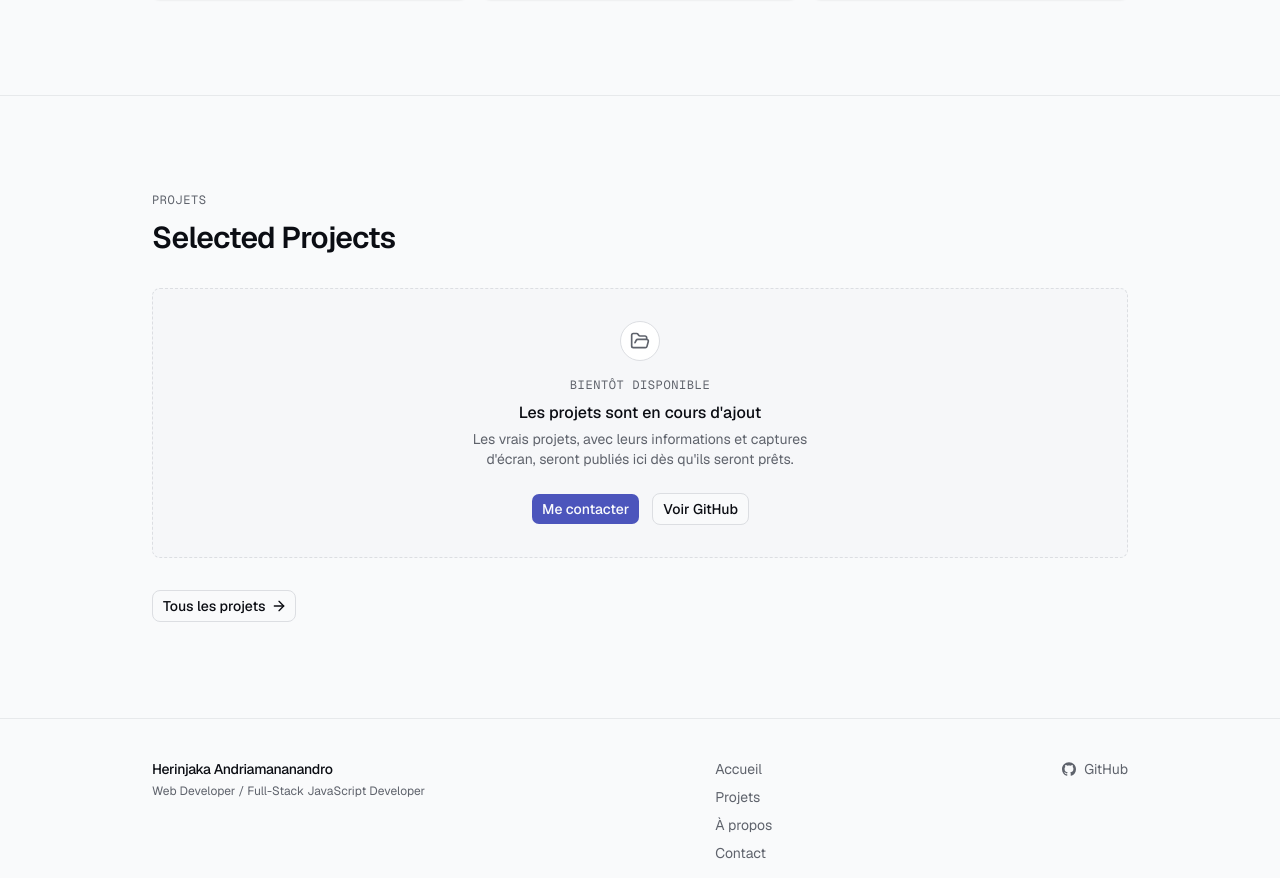
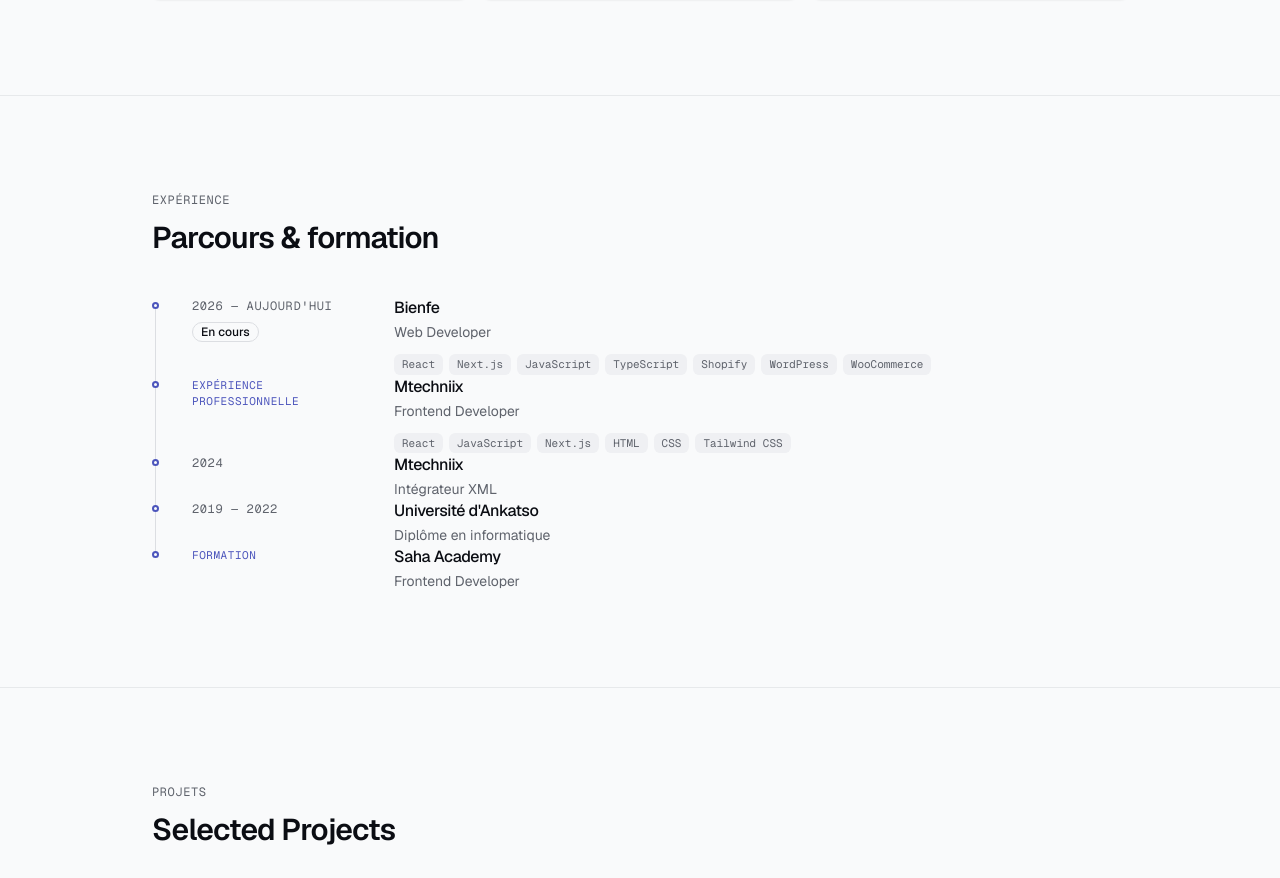
Before and after one commit to Persi02/portfolio-persi, a Next.js app: page / in a window 1280 px wide. Shown: the part 2033-2911 px from the top of the page. Built offline with nearby package versions, Linux system fonts and the light colour scheme.

Commit message:
Ajout de la timeline Experience et corrections de données (phase 10)

```diff
--- a/ai/TASKS.md
+++ b/ai/TASKS.md
@@ -7,8 +7,8 @@
 
 ## État d'avancement
 
-- **Phase actuelle :** 9 — Project Detail (terminée, en attente de validation pour la Phase 10 — Experience)
-- **Prochaine phase :** 10 — Experience
+- **Phase actuelle :** 10 — Experience (terminée, en attente de validation pour la Phase 11 — Services)
+- **Prochaine phase :** 11 — Services
 
 ---
 
@@ -129,10 +129,12 @@
 
 ## Phase 10 — Experience
 
-- [ ] Créer `src/data/experience.ts` (Bienfe, Mtechniix, Junior Dev, formations)
-- [ ] Créer la timeline Experience (entreprise, poste, période, description, technologies)
-- [ ] Marquer « 2026 — aujourd'hui » pour Bienfe
-- [ ] Vérifier qu'aucune information n'est inventée
+- [x] Vérifier `src/data/experience.ts` (Bienfe « 2026 — aujourd'hui » `current: true`, Mtechniix Frontend sans année, Mtechniix Intégrateur XML « 2024 », Université d'Ankatso, Saha Academy) — conforme spec §3–4, corrigé sur demande d'Herinjaka
+- [x] Créer la timeline Experience — `src/components/sections/experience.tsx` (server : ligne verticale + points, entrée = période (ou étiquette « Formation » si absente), badge « En cours », organisation h3, poste, description si présente, chips technologies)
+- [x] Marquer clairement « 2026 — aujourd'hui » pour Bienfe + badge « En cours »
+- [x] Afficher les technologies uniquement si pertinentes (chips masquées si liste vide ; aucune section vide)
+- [x] Ne pas transformer en CV détaillé (aucune description inventée — champ `description` absent des données)
+- [x] Vérifier : timeline lisible sur mobile (colonne simple + grille `sm:grid-cols-[170px_1fr]`), 5 entrées / 5 points / 4 traits (dernier masqué), 1 h1 et 4 h2 sur l'accueil
 
 ---
 
--- a/src/app/page.tsx
+++ b/src/app/page.tsx
@@ -1,4 +1,5 @@
 import { About } from "@/components/sections/about";
+import { Experience } from "@/components/sections/experience";
 import { Hero } from "@/components/sections/hero";
 import { Projects } from "@/components/sections/projects";
 import { Skills } from "@/components/sections/skills";
@@ -9,6 +10,7 @@
       <Hero />
       <About />
       <Skills />
+      <Experience />
       <Projects />
     </main>
   );
--- /dev/null
+++ b/src/components/sections/experience.tsx
@@ -0,0 +1,104 @@
+import { Badge } from "@/components/ui/badge";
+import { FadeIn } from "@/components/animations/fade-in";
+import {
+  StaggerContainer,
+  StaggerItem,
+} from "@/components/animations/stagger";
+import { experiences } from "@/data/experience";
+import type { ExperienceEntryType } from "@/types";
+
+const typeLabels: Partial<Record<ExperienceEntryType, string>> = {
+  work: "Expérience professionnelle",
+  education: "Formation",
+};
+
+export function Experience() {
+  if (experiences.length === 0) {
+    return null;
+  }
+
+  return (
+    <section className="border-t border-border/60">
+      <div className="mx-auto w-full max-w-5xl px-4 py-16 sm:px-6 lg:py-24">
+        <FadeIn>
+          <p className="font-mono text-xs uppercase tracking-wider text-muted-foreground">
+            Expérience
+          </p>
+          <h2 className="mt-3 text-2xl font-semibold tracking-tight text-balance sm:text-3xl">
+            Parcours &amp; formation
+          </h2>
+        </FadeIn>
+
+        <StaggerContainer className="mt-10">
+          <ol>
+            {experiences.map((entry, index) => {
+              const isLast = index === experiences.length - 1;
+
+              return (
+                <StaggerItem key={entry.id}>
+                  <li className="relative pb-10 ps-8 last:pb-0 sm:grid sm:grid-cols-[170px_1fr] sm:gap-x-8 sm:ps-10">
+                    <span
+                      className={
+                        isLast
+                          ? "hidden"
+                          : "absolute start-[3px] top-2 h-full w-px bg-border"
+                      }
+                      aria-hidden="true"
+                    />
+                    <span
+                      className="absolute start-0 top-1.5 size-[7px] rounded-full border-2 border-primary bg-background"
+                      aria-hidden="true"
+                    />
+
+                  <div className="sm:pt-0.5">
+                    {entry.period ? (
+                      <p className="font-mono text-xs uppercase tracking-wider text-muted-foreground">
+                        {entry.period}
+                      </p>
+                    ) : (
+                      <p className="font-mono text-[11px] uppercase tracking-wider text-primary">
+                        {entry.type ? typeLabels[entry.type] : "Parcours"}
+                      </p>
+                    )}
+                    {entry.current ? (
+                      <Badge variant="outline" className="mt-2">
+                        En cours
+                      </Badge>
+                    ) : null}
+                  </div>
+
+                  <div className="mt-3 sm:mt-0">
+                    <h3 className="text-base font-medium tracking-tight">
+                      {entry.organization}
+                    </h3>
+                    <p className="mt-0.5 text-sm text-muted-foreground">
+                      {entry.role}
+                    </p>
+                    {entry.description ? (
+                      <p className="mt-2 text-sm leading-relaxed text-muted-foreground">
+                        {entry.description}
+                      </p>
+                    ) : null}
+                    {entry.technologies && entry.technologies.length > 0 ? (
+                      <p className="mt-3 flex flex-wrap gap-1.5">
+                        {entry.technologies.map((technology) => (
+                          <span
+                            key={technology}
+                            className="rounded-md bg-muted px-2 py-0.5 font-mono text-[11px] text-muted-foreground"
+                          >
+                            {technology}
+                          </span>
+                        ))}
+                      </p>
+                    ) : null}
+                  </div>
+                </li>
+                </StaggerItem>
+              );
+            })}
+          </ol>
+        </StaggerContainer>
+      </div>
+    </section>
+  );
+}
--- a/src/data/experience.ts
+++ b/src/data/experience.ts
@@ -13,7 +13,6 @@
       "Next.js",
       "JavaScript",
       "TypeScript",
-      "Tailwind CSS",
       "Shopify",
       "WordPress",
       "WooCommerce",
@@ -23,22 +22,21 @@
     id: "mtechniix-frontend",
     organization: "Mtechniix",
     role: "Frontend Developer",
-    period: "2025",
     type: "work",
     technologies: ["React", "JavaScript", "Next.js", "HTML", "CSS", "Tailwind CSS"],
   },
   {
     id: "mtechniix-junior",
     organization: "Mtechniix",
-    role: "Junior Developer",
-    period: "Mai 2024 — Juillet 2024",
+    role: "Intégrateur XML",
+    period: "2024",
     type: "work",
   },
   {
     id: "universite-ankatso",
     organization: "Université d'Ankatso",
     role: "Diplôme en informatique",
-    period: "2020 — 2022",
+    period: "2019 — 2022",
     type: "education",
   },
   {
```
